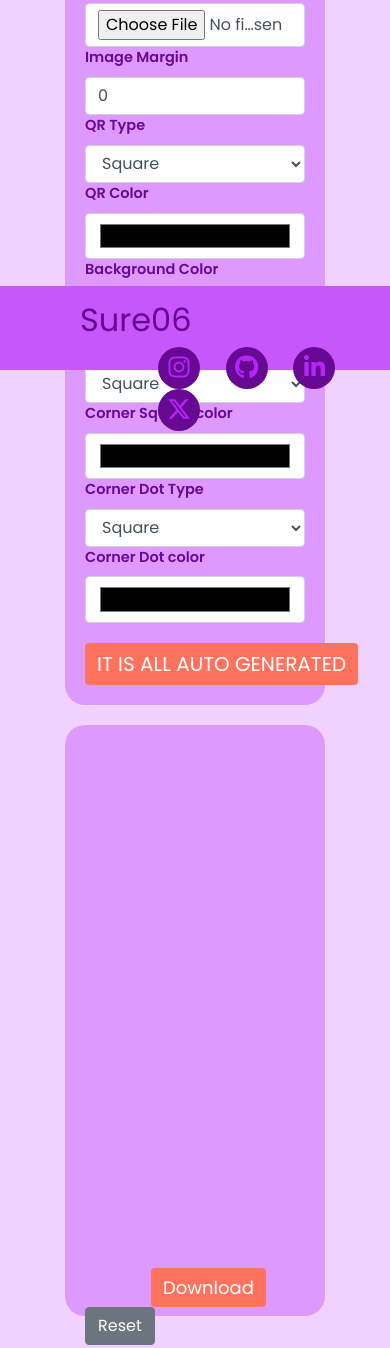
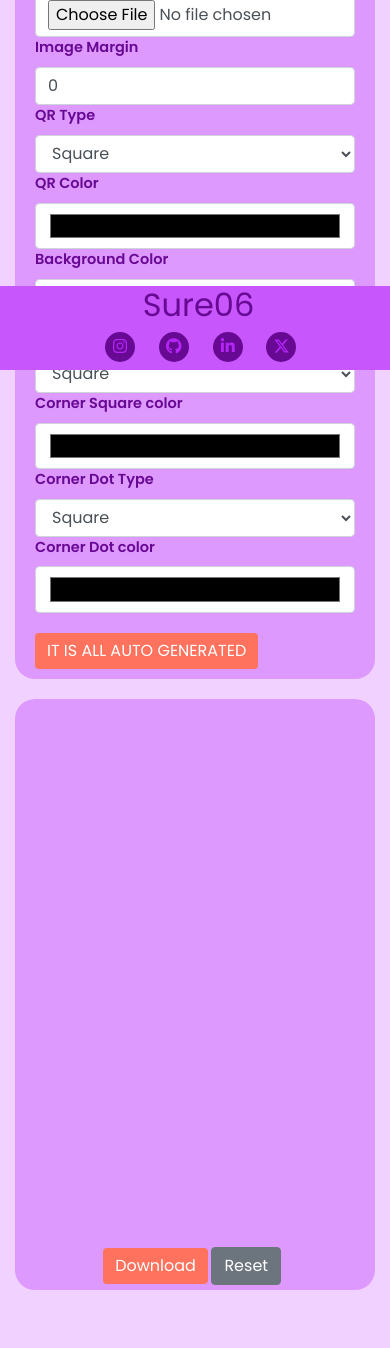
Before and after one commit to Sarthak-Sure06/Generate-Your-QR, a plain HTML site: page index.html in a window 390 px wide. Shown: the part 474-1822 px from the top of the page. Drawn offline with nearby package versions, Linux system fonts and the light colour scheme; a script that the page names is missing.

Commit message:
mobile device done

```diff
--- a/index.html
+++ b/index.html
@@ -67,7 +67,7 @@
                                 <option value="100">100x100</option>
                                 <option value="200">200x200</option>
                                 <option value="300">300x300</option>
-                                <option value="400">400x400</option>
+                                <option value="400" class="hide-mobile">400x400</option>
                                 <!-- <option value="500">500x500</option> -->
                                 <!-- Add other options here -->
                         </select>
@@ -226,7 +226,7 @@
                 <!-- DOWNLOAD BUTTON END  -->
 
                 <!-- RESET BUTTON  -->
-                <button type="button" id="resetbtn" class="btn btn-secondary">Reset</button>
+                <button type="button" id="resetbtn" class="btn btn-secondary reset">Reset</button>
 
             </div>
 
@@ -244,7 +244,7 @@
     <footer class="footer">
 
           <div class="row">
-            <div class="col-md-6">
+            <div class="col-md-6 left-menu">
               <h2>Sure06</h2>
             </div>
             <div class="col-md-6 sub-menu">
--- a/style.css
+++ b/style.css
@@ -1,4 +1,5 @@
 @import url('https://fonts.googleapis.com/css2?family=Poppins:ital,wght@0,400;0,600;0,700;1,400;1,600;1,700&display=swap');
+
 
 *{
     margin: 0;
@@ -168,3 +169,90 @@ footer .sub-menu button{
   @keyframes spin {
     to { transform: rotate(360deg); }
   }
+
+
+
+  @media screen and (max-width:600px) {
+
+    html{
+        padding: 80px 30px;
+        /* padding-top: 60px; */
+    }
+
+    .main-box{
+        padding: 10px 20px;
+    }
+
+    .main-box-right{
+        padding: 15px 10px;
+        margin-bottom: 10px;
+    }
+
+    .main-box .subbt{
+        font-size: 16px;
+    }
+
+    .main-box-right .downbt{
+        font-size: 16px;
+        background-color: var(--btn-color);
+        border: none;
+        margin-left: 23%;
+        margin-bottom: 50px;
+    }
+
+    .main-box-right .reset{
+        font-size: 16px;
+        margin-bottom: 50px;
+    }
+
+    .qr-body img{
+        max-width: 100% !important;
+        max-height: 100% !important;
+        margin-block: 10px;
+        padding: 20px;
+        border: 0.5px solid var(--background-color);
+        border-radius: var(--border-radius);
+    }
+
+    .hide-mobile {
+        display: none;
+    }
+
+    .footer {
+        padding: 0; /* Adjust padding for smaller screens */
+        max-height: 60vh; /* Set maximum height for smaller screens */
+        overflow-y: auto; /* Enable vertical scrolling when content exceeds viewport height */
+    }
+
+    footer .row .sub-menu a{
+        margin-right: 20px;
+        font-size: 1rem;
+        text-decoration: none;
+        cursor: pointer !important;
+        border-radius: 2rem;
+    }
+
+    /* button ko gol krne ke leye */
+    footer .sub-menu button{
+
+        background-color: var(--home-ka-color);
+        /*display:block;*/
+        height: 30px;
+        width: 30px;
+        border-radius: 50%;
+        border: none;
+        cursor: pointer;
+    }
+
+    footer .left-menu{
+        width: 100%;
+        margin-bottom: 0;
+        left: 34%;
+    }
+
+    footer .sub-menu{
+        width: 100%;
+        margin-bottom: 10px;
+        left: 25%;
+    }
+}
```
